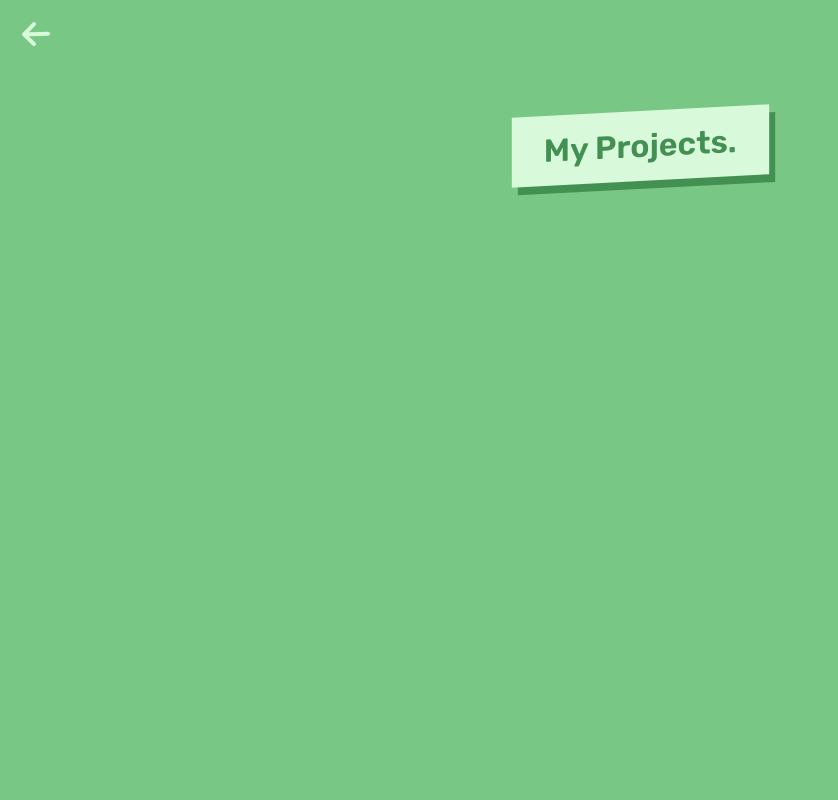
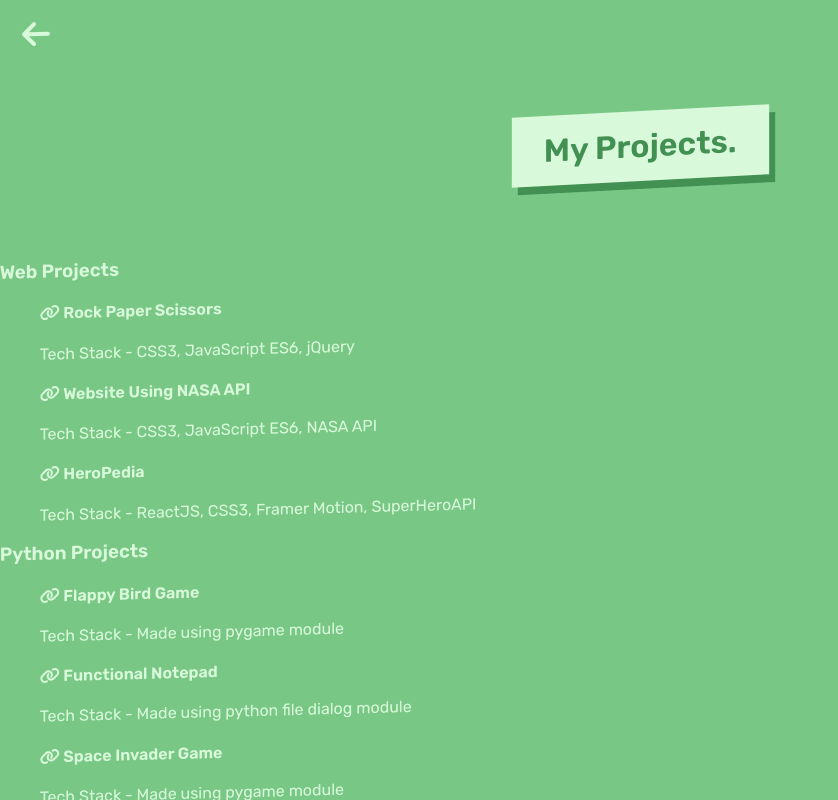
Before and after one commit to ppandey895/portfolio-website, a React (Vite) app: page /home in a window 1280 px wide. Both pictures are taken after a click on the element "Projects". Shown: the top 800 px of the page, without its empty margins (0-838 px from the left). Built offline with nearby package versions, Linux system fonts and the light colour scheme.

Commit message:
Update Projects.jsx

```diff
--- a/src/Components/Projects.jsx
+++ b/src/Components/Projects.jsx
@@ -1,15 +1,127 @@
 import React from 'react';
+import { motion } from 'framer-motion';
 import { FontAwesomeIcon } from '@fortawesome/react-fontawesome';
-import { faArrowLeft } from '@fortawesome/free-solid-svg-icons';
+import { faPlus, faArrowLeft, faLink } from '@fortawesome/free-solid-svg-icons';
 
 const Projects = ({ setNav }) => {
 	return (
-		<div className="home-projects">
+		<motion.div className="home-projects"
+			initial={{y: -100, opacity: 0}}
+			animate={{y: 0, opacity: 1}}
+			transition={{type: 'spring', stiffness: 120, duration: 0.5}}>
 			<button className="back" onClick={ () => setNav('header') }>
 				<FontAwesomeIcon icon={faArrowLeft} />
 			</button>
+
 			<h1>My Projects.</h1>
-		</div>
+
+			<div className="projects">
+				<div className="web-projects">
+					<h3>
+						Web Projects
+					</h3>
+					<ol>
+						<li>
+							<a href="https://rock-paper-scissors-rps.netlify.app" target="blank">
+								<h4><FontAwesomeIcon icon={faLink}></FontAwesomeIcon> Rock Paper Scissors</h4>
+							</a>
+							<p>Tech Stack - CSS3, JavaScript ES6, jQuery</p>
+						</li>
+						<li>
+							<a href="https://nasa-api-website.netlify.app" target="blank">
+								<h4><FontAwesomeIcon icon={faLink}></FontAwesomeIcon> Website Using NASA API</h4>
+							</a>
+							<p>Tech Stack - CSS3, JavaScript ES6, NASA API</p>
+						</li>
+						<li>
+							<a href="https://ppandey895.github.io/HeroPedia" target="blank">
+								<h4><FontAwesomeIcon icon={faLink}></FontAwesomeIcon> HeroPedia</h4>
+							</a>
+							<p>Tech Stack - ReactJS, CSS3, Framer Motion, SuperHeroAPI</p>
+						</li>
+					</ol>
+				</div>
+
+				<div className="python-projects">
+					<h3>
+						Python Projects
+					</h3>
+
+					<ol>
+						<li>
+							<a href="">
+								<h4><FontAwesomeIcon icon={faLink}></FontAwesomeIcon> Flappy Bird Game</h4>
+							</a>
+							<p>Tech Stack - Made using pygame module</p>
+						</li>
+						<li>
+							<a href="">
+								<h4><FontAwesomeIcon icon={faLink}></FontAwesomeIcon> Functional Notepad</h4>
+							</a>
+							<p>Tech Stack - Made using python file dialog module</p>
+						</li>
+						<li>
+							<a href="">
+								<h4><FontAwesomeIcon icon={faLink}></FontAwesomeIcon> Space Invader Game</h4>
+								<p>Tech Stack - Made using pygame module</p>
+							</a>
+						</li>
+					</ol>
+				</div>
+				<div className="nn-projects">
+					<h3>
+						Neural Network Projects
+					</h3>
+					<ol>
+						<li>
+							<a href="https://github.com/ppandey895/Neural-Networks/tree/main/Perceptron">
+								<h4><FontAwesomeIcon icon={faLink}></FontAwesomeIcon> Perceptron</h4>
+							</a>
+							<p>
+								Description - A perceptron is a single layered and most simple neural network which is able to solve
+								linearly separable problems.
+								This perceptron predicts if a random point is above or below the given
+								line.
+							</p>
+						</li>
+						<li>
+							<a href="https://github.com/ppandey895/Neural-Networks/tree/main/NN_XOR">
+								<h4><FontAwesomeIcon icon={faLink}></FontAwesomeIcon> EX-OR Logic</h4>
+							</a>
+							<p>
+								Description - The XOR problem with neural networks can be solved by using Multi-Layer Perceptrons or a
+								neural network architecture with an input layer, hidden layer, and output layer. So during the forward
+								propagation through the neural networks, the weights get updated to the corresponding layers and the
+								XOR logic gets executed.
+							</p>
+						</li>
+						<li>
+							<a href="">
+								<h4><FontAwesomeIcon icon={faLink}></FontAwesomeIcon> Doodle Classifier</h4>
+							</a>
+						</li>
+					</ol>
+				</div>
+				<div className="sims">
+					<h3>
+						Simulations
+					</h3>
+					<ol>
+						<li>
+							<a href="">
+								<h4><FontAwesomeIcon icon={faLink}></FontAwesomeIcon> Fourier Series</h4>
+							</a>
+						</li>
+						<li>
+							<a href="">
+								<h4><FontAwesomeIcon icon={faLink}></FontAwesomeIcon> Gravition Visualiser</h4>
+							</a>
+						</li>
+					</ol>
+				</div>
+			</div>
+
+		</motion.div>
 	)
 }
 
```
